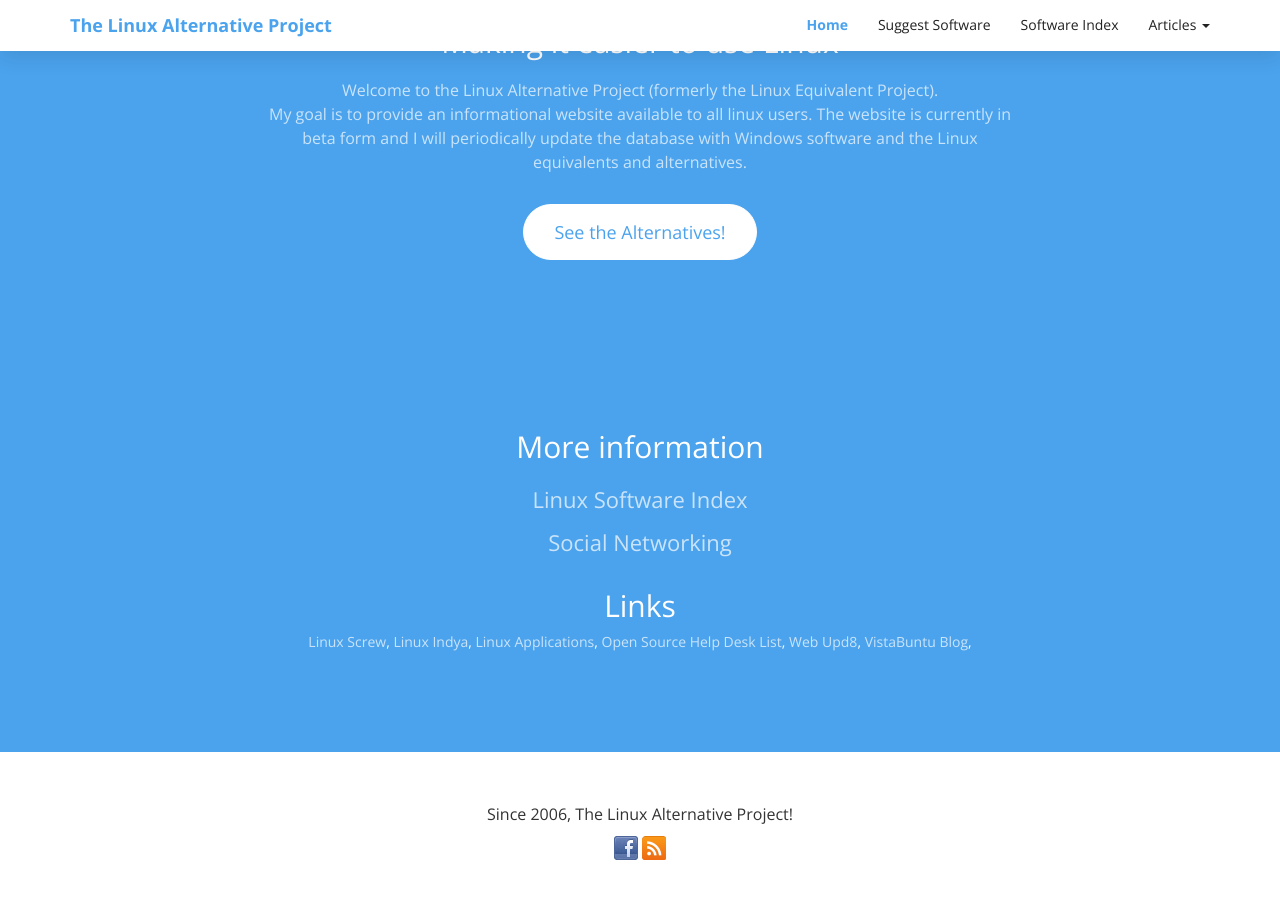
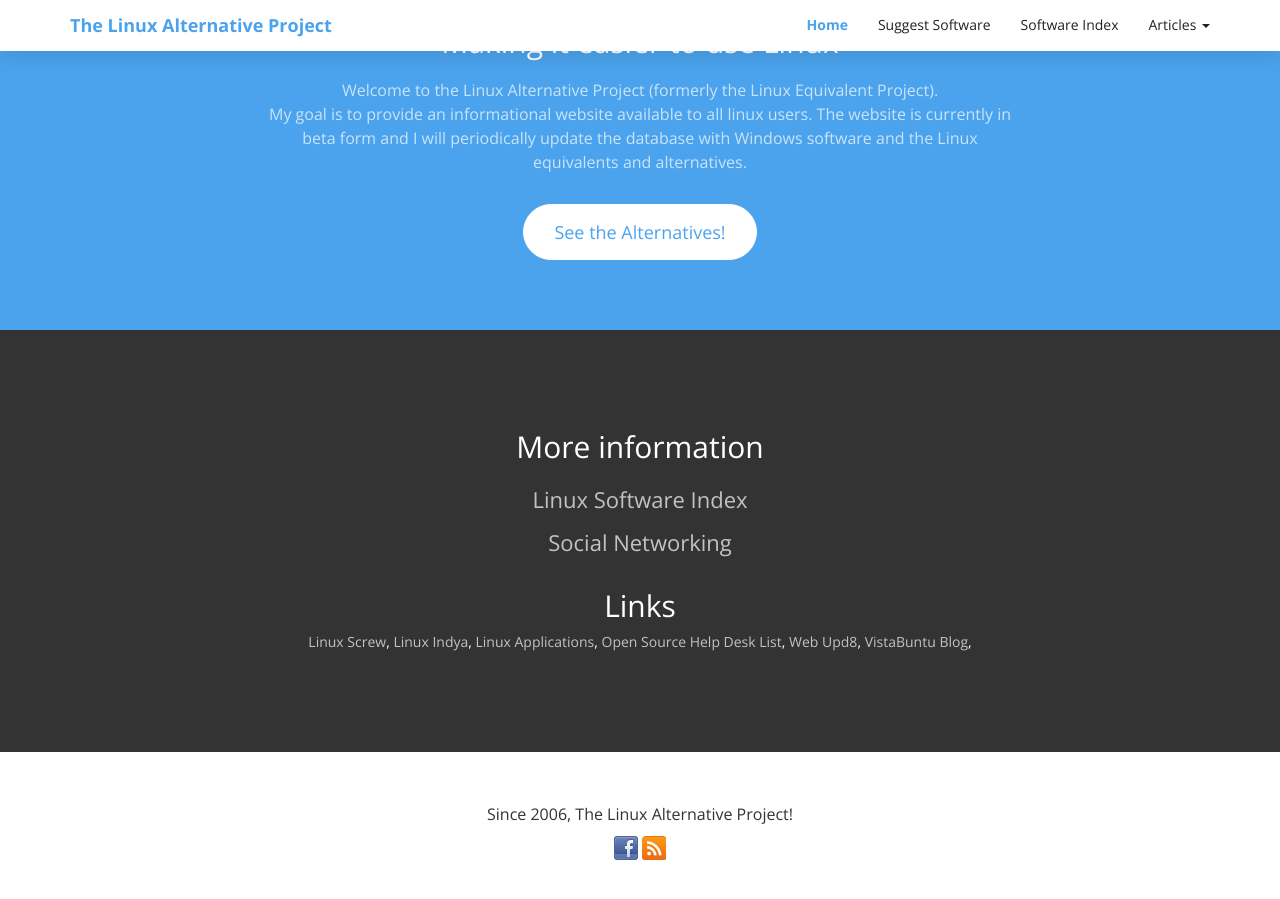
Before and after one commit to linuxalt/linuxalt-com, a Jekyll site: the page built from index.html, in a window 1280 px wide and 900 px high, scrolled down 945 px. Built offline with Jekyll 4.4.1, drawn with Linux system fonts in a browser that asks for light colours.

Commit message:
Update custom.css
Solved color issue for Contact section

```diff
--- a/css/custom.css
+++ b/css/custom.css
@@ -21,7 +21,7 @@ a {
 
 a:hover,
 a:focus {
-    color: #007ab3;
+    color: rgb(0,181,181);
 }
 
 p {
@@ -176,7 +176,7 @@ header .header-content .header-content-inner p {
 
 .page-footer .contact {
 	padding: 100px 0;
-	background-color: #4ba3ed;
+	background-color: rgba(0,0,0,.8);
 	color: #fff;
 	}
 
```
